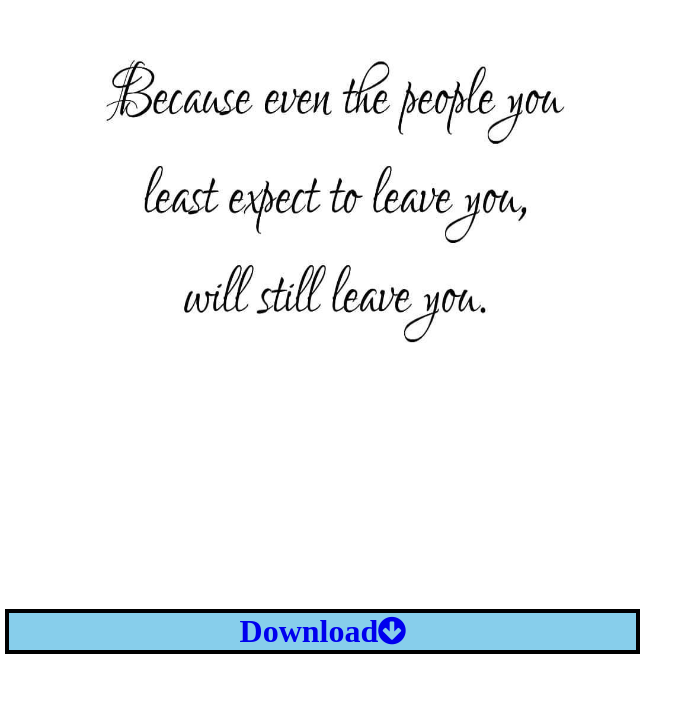
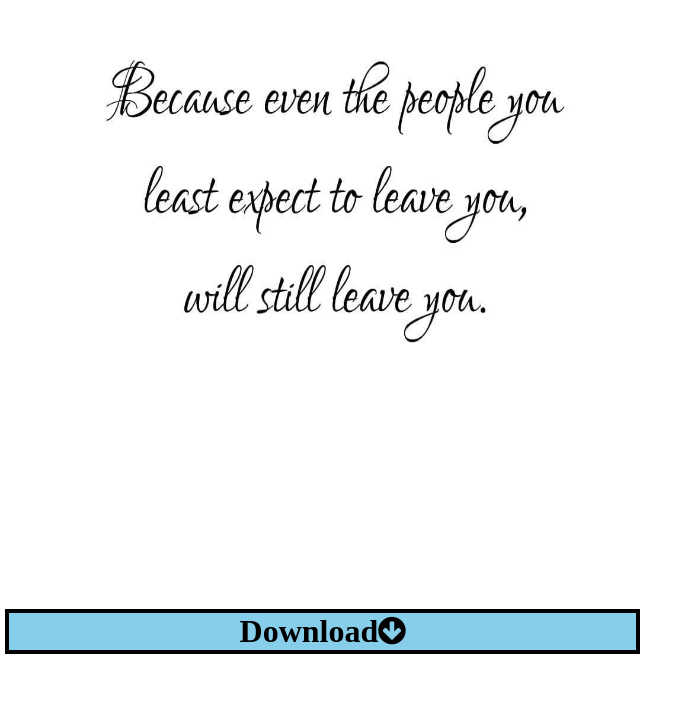
Before and after one commit to smilionaire/March, a plain HTML site: page index.html in a window 1280 px wide. Shown: the part 247-952 px from the top of the page, without its empty margins (0-698 px from the left). Drawn offline with Linux system fonts and the light colour scheme.

Commit message:
Update mar.css

```diff
--- a/mar.css
+++ b/mar.css
@@ -13,12 +13,16 @@
 }
 .mar a{
 	text-decoration: none;
+	color: #000;
 }
 .mar h1{
 	border: 2px solid black;
 	background-color: skyblue;
 	margin-top: 25px;
 	text-align: center;
+}
+.mar i{
+	color: #000;
 }
 @media only screen and (min-width: 1100px){
 .mar img{
```
